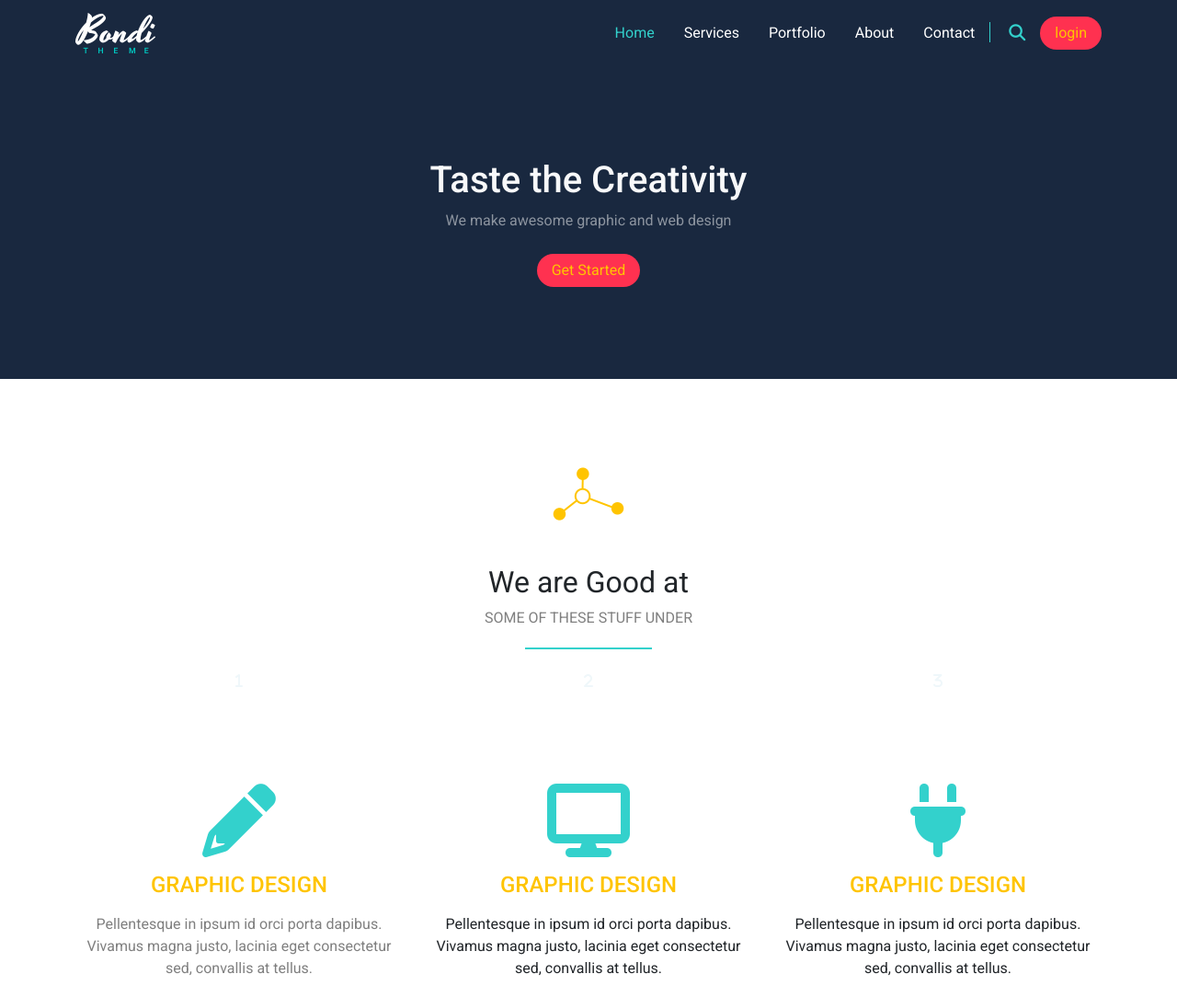
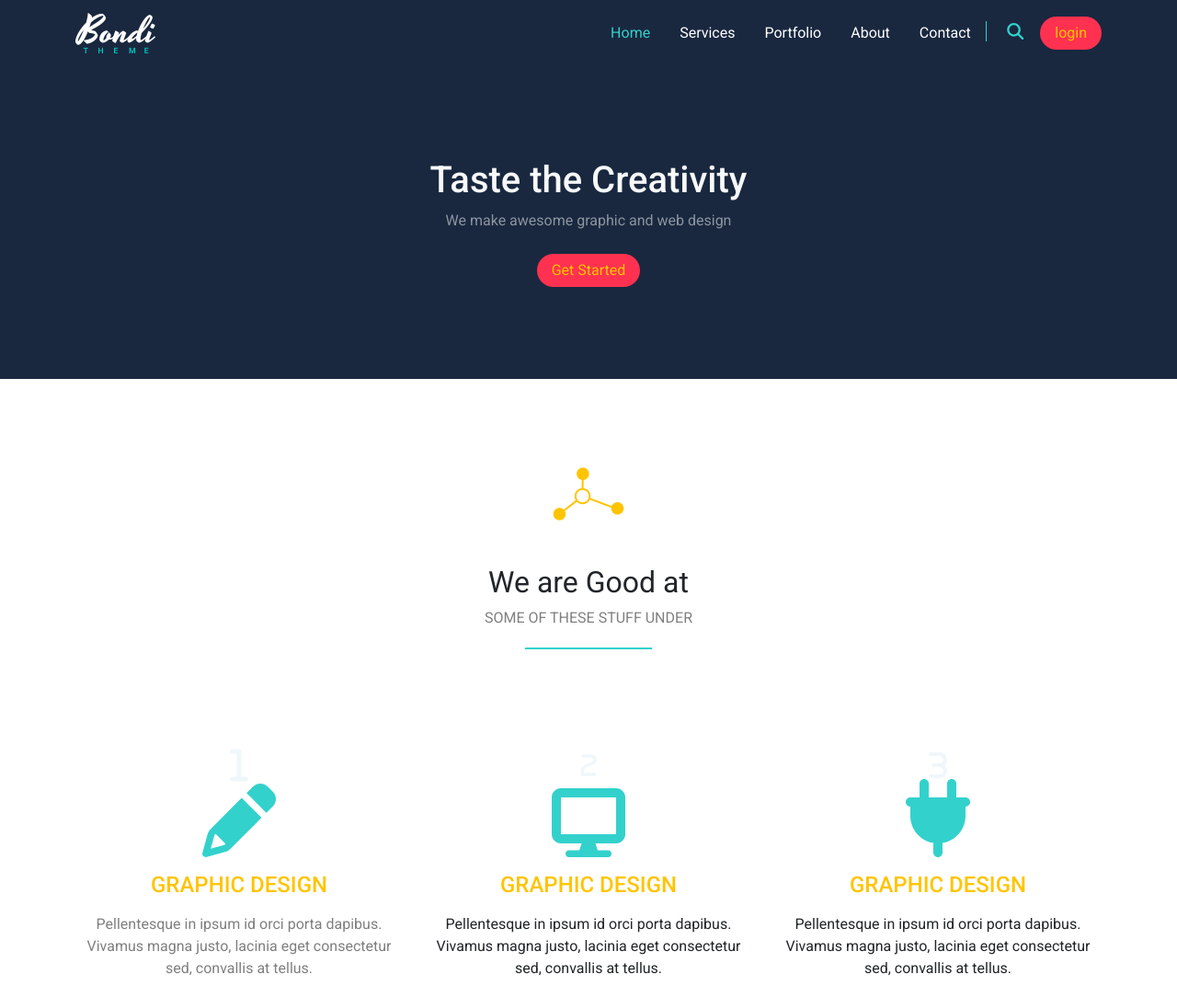
Before and after one commit to Bishoy-Boshra/bondi, a plain HTML site: page index.html in a window 1280 px wide. Shown: the top 1084 px of the page at 92% size. Drawn offline with Linux system fonts and the light colour scheme; the site is published under a folder, as on GitHub Pages, so addresses that start at the root find nothing; a web font is replaced by a local one.

Commit message:
Update index.html

```diff
--- a/index.html
+++ b/index.html
@@ -441,7 +441,7 @@
     </footer>
     <!-- End Footer -->
     <script src="./js/bootstrap.bundle.min.js"></script>
-    <script src="/js/all.min.js"></script>
+    <script src="./js/all.min.js"></script>
     <script src="./js/main.js"></script>
   </body>
 
```
